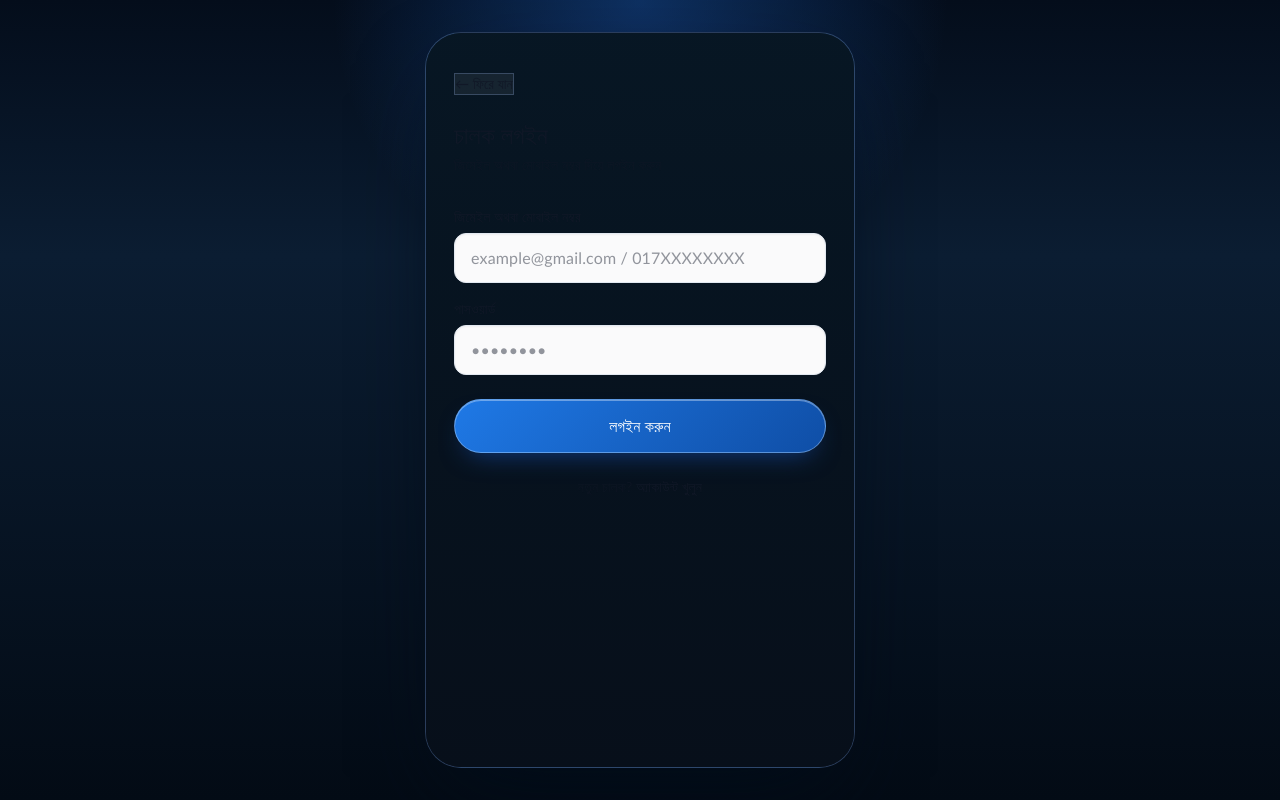
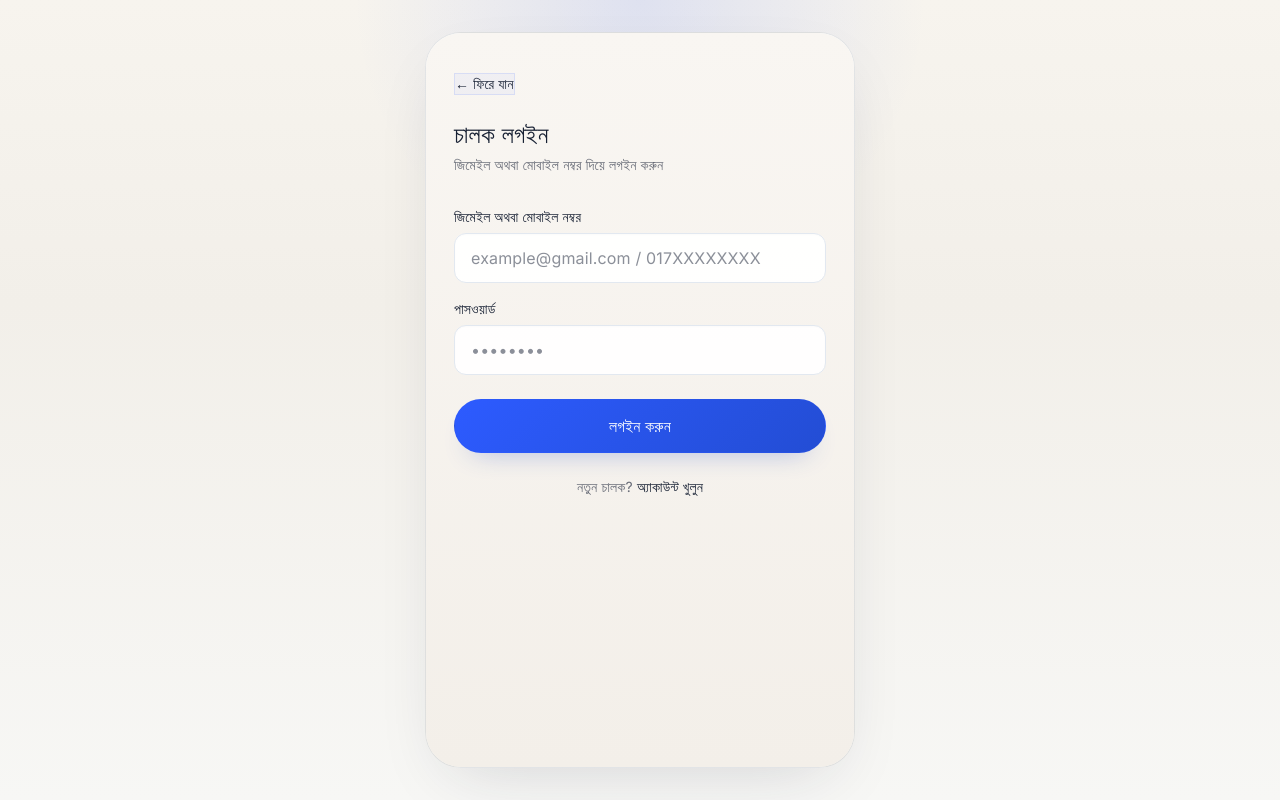
Before and after one commit to FatemaJannatRup/CUETGo, a React (Vite) app: page /driver/login in a window 1280 px wide. Built offline with nearby package versions, Linux system fonts and the light colour scheme; no server answers.

Commit message:
fixed UI

```diff
--- a/src/index.css
+++ b/src/index.css
@@ -3,17 +3,16 @@
 @tailwind utilities;
 
 :root {
-  color-scheme: dark;
-  --bg-1: #040d1b;
-  --bg-2: #0b1d32;
-  --bg-3: #153a66;
-  --panel: rgba(8, 20, 34, 0.96);
-  --panel-soft: rgba(14, 31, 51, 0.9);
-  --line: rgba(134, 176, 255, 0.28);
-  --text: #111827;
-  --muted: #4b5d78;
-  --brand: #0d4c9d;
-  --brand-strong: #0b3d86;
+  color-scheme: light;
+  --bg-1: #f7f4ee;
+  --bg-2: #f2efe9;
+  --bg-3: #faf8f5;
+  --panel: rgba(255, 255, 255, 0.94);
+  --line: rgba(23, 32, 51, 0.12);
+  --text: #172033;
+  --muted: #5b6475;
+  --brand: #2d5bff;
+  --brand-strong: #234dd4;
   --card: #ffffff;
 }
 
@@ -26,10 +25,10 @@ html, body {
   padding: 0;
   min-height: 100%;
   background:
-    radial-gradient(circle at top, rgba(30, 106, 214, 0.38), transparent 30%),
-    linear-gradient(180deg, var(--bg-1) 0%, var(--bg-2) 32%, #030b15 100%);
-  font-family: "Calibri", "Segoe UI", sans-serif;
-  color: #111827;
+    radial-gradient(circle at top, rgba(45, 91, 255, 0.12), transparent 28%),
+    linear-gradient(180deg, var(--bg-1) 0%, var(--bg-2) 38%, #f7f7f5 100%);
+  font-family: "Inter", "Segoe UI", sans-serif;
+  color: var(--text);
 }
 
 body {
@@ -40,25 +39,29 @@ body {
 .phone-screen,
 .screen-scroll,
 .screen-scroll * {
-  color: #111827 !important;
+  color: var(--text) !important;
 }
 
 button, input, select, textarea {
-  font-family: "Calibri", "Segoe UI", sans-serif;
-  transition: all 0.18s ease;
+  font-family: "Inter", "Segoe UI", sans-serif;
+  transition: all 0.2s ease;
 }
 
 button {
   cursor: pointer;
 }
 
+button:hover {
+  transform: translateY(-1px);
+}
+
 input::placeholder,
 textarea::placeholder {
-  color: rgba(17, 24, 39, 0.6) !important;
+  color: rgba(23, 32, 51, 0.5) !important;
 }
 
 .bn {
-  font-family: "Calibri", "Segoe UI", sans-serif;
+  font-family: "Inter", "Segoe UI", sans-serif;
 }
 
 .phone-shell {
@@ -75,9 +78,9 @@ textarea::placeholder {
   max-width: 430px;
   height: 860px;
   max-height: 92vh;
-  background: linear-gradient(180deg, rgba(12, 32, 52, 0.97), rgba(7, 16, 28, 0.98));
+  background: linear-gradient(180deg, rgba(255, 255, 255, 0.98), rgba(249, 248, 245, 0.96));
   border-radius: 2.25rem;
-  box-shadow: 0 35px 90px -25px rgba(1, 12, 25, 0.9);
+  box-shadow: 0 24px 70px -28px rgba(28, 34, 63, 0.18);
   overflow: hidden;
   position: relative;
   display: flex;
@@ -90,61 +93,72 @@ textarea::placeholder {
   overflow-y: auto;
   -ms-overflow-style: none;
   scrollbar-width: none;
+  animation: fadeIn 0.25s ease;
 }
 .screen-scroll::-webkit-scrollbar {
   display: none;
 }
 
 input, select, textarea {
-  color: #111827 !important;
-  background: rgba(255, 255, 255, 0.96) !important;
-  border: 1px solid rgba(21, 61, 110, 0.18);
-  box-shadow: inset 0 1px 2px rgba(9, 23, 43, 0.05);
+  color: var(--text) !important;
+  background: rgba(255, 255, 255, 0.98) !important;
+  border: 1px solid rgba(23, 32, 51, 0.12);
+  box-shadow: inset 0 1px 2px rgba(17, 24, 39, 0.02);
 }
 
-input::placeholder,
-textarea::placeholder {
-  color: rgba(17, 24, 39, 0.45) !important;
+input:focus, select:focus, textarea:focus {
+  border-color: rgba(45, 91, 255, 0.45) !important;
+  box-shadow: 0 0 0 4px rgba(45, 91, 255, 0.08);
 }
 
 button[class*="bg-lilac-500"],
 button[class*="bg-lilac-600"],
 button[type="submit"],
 button.primary-btn {
-  background: linear-gradient(135deg, #1f79e6 0%, #0f4ea6 100%);
+  background: linear-gradient(135deg, #2d5bff 0%, #234dd4 100%);
   color: white !important;
-  border: 1px solid rgba(178, 216, 255, 0.45);
-  box-shadow: 0 12px 26px -12px rgba(19, 66, 146, 0.9), inset 0 1px 0 rgba(255,255,255,0.35);
+  border: 1px solid rgba(45, 91, 255, 0.18);
+  box-shadow: 0 14px 28px -18px rgba(31, 71, 196, 0.45);
 }
 
 button[class*="bg-lilac-500"]:hover,
 button[class*="bg-lilac-600"]:hover,
 button[type="submit"]:hover,
 button.primary-btn:hover {
-  filter: brightness(1.06);
-  transform: translateY(-1px);
+  filter: brightness(1.02);
 }
 
 button:not([class*="bg-lilac-"]):not([type="submit"]):not(.plain) {
-  background: rgba(255, 255, 255, 0.06);
-  border: 1px solid rgba(164, 198, 255, 0.24);
-  color: #eaf6ff;
+  background: rgba(45, 91, 255, 0.04);
+  border: 1px solid rgba(45, 91, 255, 0.12);
+  color: var(--text);
 }
 
 .text-ink {
-  color: #101827 !important;
+  color: var(--text) !important;
 }
 
 .text-ink\/60 {
-  color: rgba(16, 24, 39, 0.6) !important;
+  color: rgba(23, 32, 51, 0.64) !important;
 }
 
 .bg-cream {
-  background: linear-gradient(180deg, rgba(7, 22, 35, 0.96), rgba(7, 15, 26, 0.98));
+  background: linear-gradient(180deg, #f9f6f2 0%, #f3efe9 100%);
 }
 
 .bg-white {
-  background: rgba(255, 255, 255, 0.98) !important;
+  background: rgba(255, 255, 255, 0.96) !important;
+}
+
+@keyframes fadeIn {
+  from {
+    opacity: 0;
+    transform: translateY(4px);
+  }
+  to {
+    opacity: 1;
+    transform: translateY(0);
+  }
 }
 
 @media (max-width: 480px) {
--- a/tailwind.config.js
+++ b/tailwind.config.js
@@ -5,30 +5,31 @@ export default {
     extend: {
       colors: {
         cream: {
-          DEFAULT: "#061827",
-          deep: "#0a2038",
+          DEFAULT: "#f8f5f1",
+          deep: "#f2ece4",
+          soft: "#fffdfb",
         },
         lilac: {
-          50: "#edf6ff",
-          100: "#d7ecff",
-          200: "#b7d5ff",
-          300: "#85b2ff",
-          400: "#4f8ef5",
-          500: "#0f4ea6",
-          600: "#0c3f87",
-          700: "#0a2d63",
-          800: "#071d3d",
+          50: "#eef5ff",
+          100: "#dfeaff",
+          200: "#c3d9ff",
+          300: "#9bbcff",
+          400: "#6d9af9",
+          500: "#2d5bff",
+          600: "#234dd4",
+          700: "#1d3ea8",
+          800: "#1b2f6d",
         },
-        ink: "#111827",
-        panel: "#081a2b",
-        surface: "#0d1f35",
+        ink: "#172033",
+        panel: "#ffffff",
+        surface: "#f4f7fb",
       },
       fontFamily: {
-        display: ["Calibri", "Segoe UI", "sans-serif"],
-        body: ["Calibri", "Segoe UI", "sans-serif"],
+        display: ["Inter", "Segoe UI", "sans-serif"],
+        body: ["Inter", "Segoe UI", "sans-serif"],
       },
       boxShadow: {
-        soft: "0 18px 40px -18px rgba(20, 86, 182, 0.55)",
+        soft: "0 18px 40px -20px rgba(29, 62, 168, 0.22)",
       },
       borderRadius: {
         xl2: "1.4rem",
```
